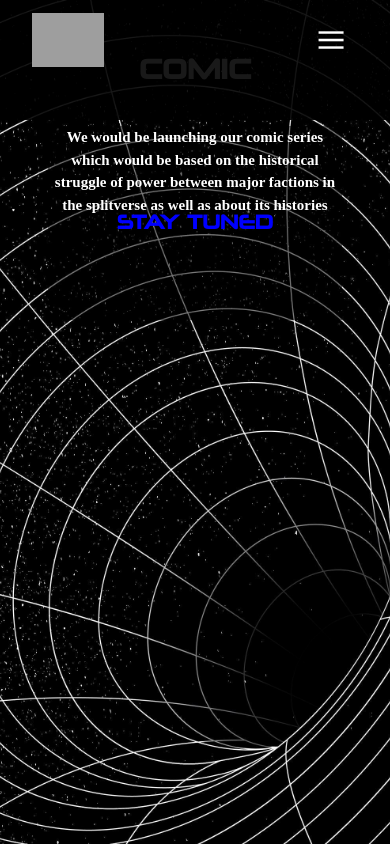
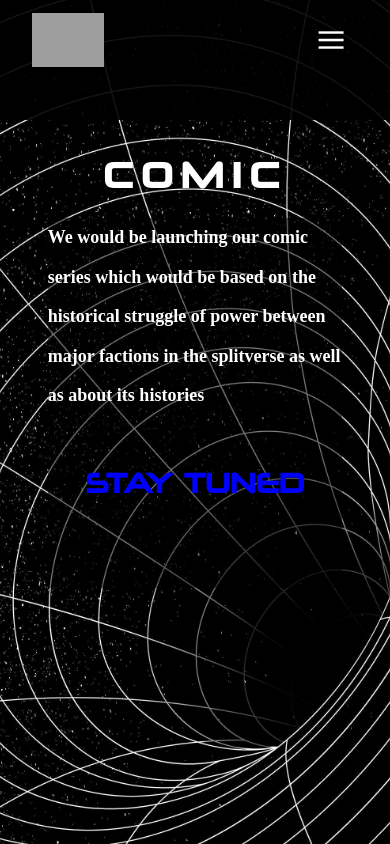
Before and after one commit to BlessedSiden1234/alx-pre_course, a plain HTML site: page comic.html in a window 390 px wide. Drawn offline with nearby package versions, Linux system fonts and the light colour scheme; grey boxes are pictures that could not be loaded.

Commit message:
Update styles.css

```diff
--- a/styles/styles.css
+++ b/styles/styles.css
@@ -473,6 +473,35 @@ html * {
     margin: 0 auto;
   }
 
+ /* comic */
+
+  .section-top{
+    padding-top: 148px;
+  }
+
+  .indent{
+    letter-spacing: 8px;
+    font-size: 36px !important;
+  }
+
+  .rain-comic{
+    padding-bottom: 16px;
+  }
+
+  .story-2-comic{
+    font-size: 36px;
+    line-height: 2.2;
+  }
+
+  .story-left{
+    text-align: left;
+  }
+
+  .center{
+    padding-top: 56px;
+    font-size: 42px !important;
+  }
+
   @media (max-width: 580px){
     p {
       font-size: 18px;
@@ -501,6 +530,13 @@ html * {
         margin-right: 0;
       }
 
+      .story-2-comic{
+        font-size: 18px;
+      }
+
+      .center{
+        font-size: 28px !important;
+      }
 
     }
 
@@ -531,6 +567,4 @@ html * {
       margin-right: 24px;
     }
 
-
-
   }
```
